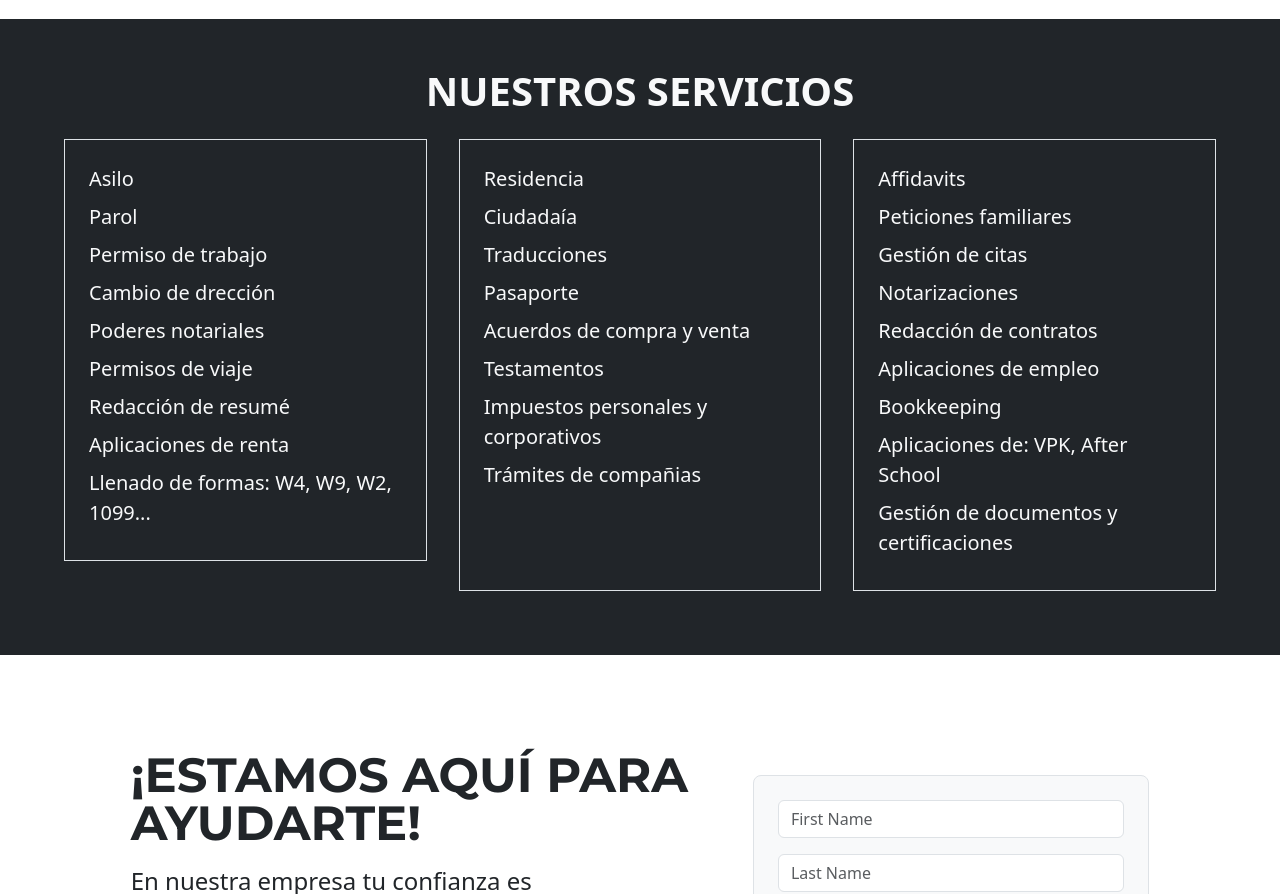
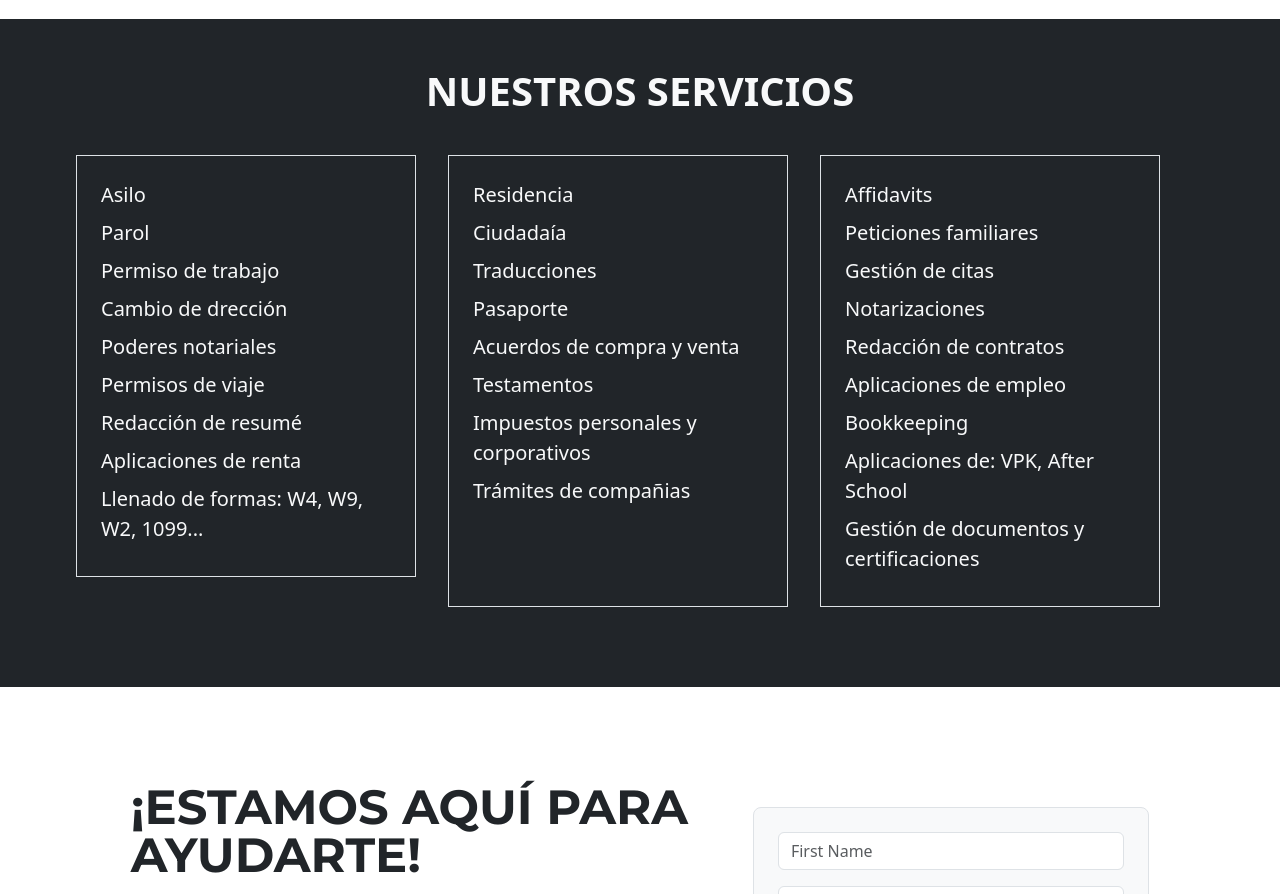
Before and after one commit to medel888/km-notary-service, an Astro site: page / in a window 1280 px wide. Shown: the part 1400-2294 px from the top of the page. Built offline with nearby package versions, Linux system fonts and the light colour scheme; Astro itself is replaced by a stand-in of ours.

Commit message:
banner text update

```diff
--- a/src/pages/index.astro
+++ b/src/pages/index.astro
@@ -42,7 +42,7 @@ import Footer from "../components/Footer.astro";
             alt="principal"
           />
           <div class="card-img-overlay pt-5 p-md-5 my-0 my-md-5 text-center">
-            <p class="text-white display-4 display-md-2 montserrat-bold">
+            <p class="text-white display-3 display-md-2 montserrat-bold">
               SU TRANQUILIDAD <br /> ES NUESTRA PRIORIDAD
             </p>
             <p class="text-white fs-2 fs-md-1 montserrat-bold">
@@ -164,9 +164,9 @@ import Footer from "../components/Footer.astro";
           <h2 class="fw-bold text-light text-center montserrat fs-1">
             NUESTROS SERVICIOS
           </h2>
-          <div class="row justify-content-evenly mx-md-5">
-            <div class="col-md-4 col-12 p-3">
-              <div class="border p-4">
+          <div class="row container justify-content-evenly mx-md-5">
+            <div class="col-md-4 col-12 my-3 p-3">
+              <div class="border p-1 p-md-4">
                 <p class="mb-2 fs-5 text-light lead">Asilo</p>
                 <p class="mb-2 fs-5 text-light lead">Parol</p>
                 <p class="mb-2 fs-5 text-light lead">Permiso de trabajo</p>
@@ -180,8 +180,8 @@ import Footer from "../components/Footer.astro";
                 </p>
               </div>
             </div>
-            <div class="col-md-4 col-12 p-3">
-              <div class="border p-4 h-100">
+            <div class="col-md-4 col-12 my-3 p-3">
+              <div class="border p-1 p-md-4 h-100">
                 <p class="mb-2 fs-5 text-light lead">Residencia</p>
                 <p class="mb-2 fs-5 text-light lead">Ciudadaía</p>
                 <p class="mb-2 fs-5 text-light lead">Traducciones</p>
@@ -196,8 +196,8 @@ import Footer from "../components/Footer.astro";
                 <p class="mb-2 fs-5 text-light lead">Trámites de compañias</p>
               </div>
             </div>
-            <div class="col-md-4 col-12 p-3">
-              <div class="border p-4">
+            <div class="col-md-4 col-12 my-3 p-3">
+              <div class="border p-1 p-md-4">
                 <p class="mb-2 fs-5 text-light lead">Affidavits</p>
                 <p class="mb-2 fs-5 text-light lead">Peticiones familiares</p>
                 <p class="mb-2 fs-5 text-light lead">Gestión de citas</p>
```
